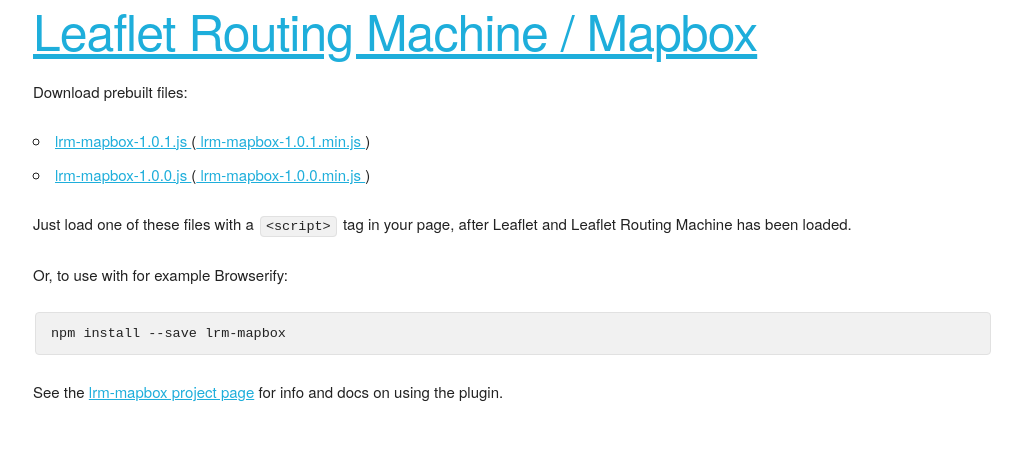
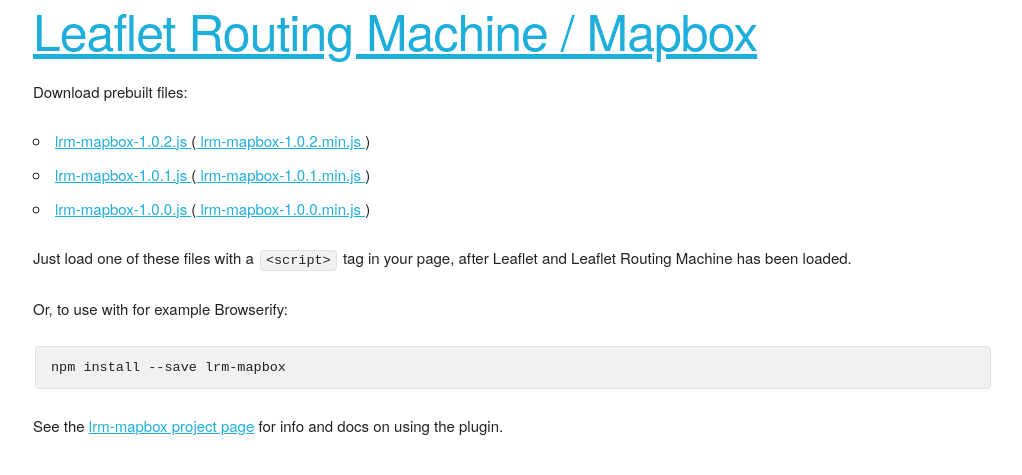
Before and after one commit to perliedman/lrm-mapbox, a Jekyll site: the page built from download/index.md, in a window 1280 px wide. Shown: the top 475 px of the page, without its empty margins (127-1149 px from the left). Built offline with Jekyll 4.4.1, drawn with Linux system fonts in a browser that asks for light colours; Markdown is read by kramdown in place of the engine named in the settings; some of the changed lines change nothing that is shown.

Commit message:
Dist files 1.0.2

```diff
--- a/_data/versions.yml
+++ b/_data/versions.yml
@@ -1,3 +1,5 @@
 - version: 1.0.0
 
 - version: 1.0.1
+
+- version: 1.0.2
--- /dev/null
+++ b/dist/lrm-mapbox-1.0.2.js
@@ -0,0 +1,434 @@
+(function e(t,n,r){function s(o,u){if(!n[o]){if(!t[o]){var a=typeof require=="function"&&require;if(!u&&a)return a(o,!0);if(i)return i(o,!0);var f=new Error("Cannot find module '"+o+"'");throw f.code="MODULE_NOT_FOUND",f}var l=n[o]={exports:{}};t[o][0].call(l.exports,function(e){var n=t[o][1][e];return s(n?n:e)},l,l.exports,e,t,n,r)}return n[o].exports}var i=typeof require=="function"&&require;for(var o=0;o<r.length;o++)s(r[o]);return s})({1:[function(require,module,exports){
+function corslite(url, callback, cors) {
+    var sent = false;
+
+    if (typeof window.XMLHttpRequest === 'undefined') {
+        return callback(Error('Browser not supported'));
+    }
+
+    if (typeof cors === 'undefined') {
+        var m = url.match(/^\s*https?:\/\/[^\/]*/);
+        cors = m && (m[0] !== location.protocol + '//' + location.domain +
+                (location.port ? ':' + location.port : ''));
+    }
+
+    var x = new window.XMLHttpRequest();
+
+    function isSuccessful(status) {
+        return status >= 200 && status < 300 || status === 304;
+    }
+
+    if (cors && !('withCredentials' in x)) {
+        // IE8-9
+        x = new window.XDomainRequest();
+
+        // Ensure callback is never called synchronously, i.e., before
+        // x.send() returns (this has been observed in the wild).
+        // See https://github.com/mapbox/mapbox.js/issues/472
+        var original = callback;
+        callback = function() {
+            if (sent) {
+                original.apply(this, arguments);
+            } else {
+                var that = this, args = arguments;
+                setTimeout(function() {
+                    original.apply(that, args);
+                }, 0);
+            }
+        }
+    }
+
+    function loaded() {
+        if (
+            // XDomainRequest
+            x.status === undefined ||
+            // modern browsers
+            isSuccessful(x.status)) callback.call(x, null, x);
+        else callback.call(x, x, null);
+    }
+
+    // Both `onreadystatechange` and `onload` can fire. `onreadystatechange`
+    // has [been supported for longer](http://stackoverflow.com/a/9181508/229001).
+    if ('onload' in x) {
+        x.onload = loaded;
+    } else {
+        x.onreadystatechange = function readystate() {
+            if (x.readyState === 4) {
+                loaded();
+            }
+        };
+    }
+
+    // Call the callback with the XMLHttpRequest object as an error and prevent
+    // it from ever being called again by reassigning it to `noop`
+    x.onerror = function error(evt) {
+        // XDomainRequest provides no evt parameter
+        callback.call(this, evt || true, null);
+        callback = function() { };
+    };
+
+    // IE9 must have onprogress be set to a unique function.
+    x.onprogress = function() { };
+
+    x.ontimeout = function(evt) {
+        callback.call(this, evt, null);
+        callback = function() { };
+    };
+
+    x.onabort = function(evt) {
+        callback.call(this, evt, null);
+        callback = function() { };
+    };
+
+    // GET is the only supported HTTP Verb by XDomainRequest and is the
+    // only one supported here.
+    x.open('GET', url, true);
+
+    // Send the request. Sending data is not supported.
+    x.send(null);
+    sent = true;
+
+    return x;
+}
+
+if (typeof module !== 'undefined') module.exports = corslite;
+
+},{}],2:[function(require,module,exports){
+var polyline = {};
+
+// Based off of [the offical Google document](https://developers.google.com/maps/documentation/utilities/polylinealgorithm)
+//
+// Some parts from [this implementation](http://facstaff.unca.edu/mcmcclur/GoogleMaps/EncodePolyline/PolylineEncoder.js)
+// by [Mark McClure](http://facstaff.unca.edu/mcmcclur/)
+
+function encode(coordinate, factor) {
+    coordinate = Math.round(coordinate * factor);
+    coordinate <<= 1;
+    if (coordinate < 0) {
+        coordinate = ~coordinate;
+    }
+    var output = '';
+    while (coordinate >= 0x20) {
+        output += String.fromCharCode((0x20 | (coordinate & 0x1f)) + 63);
+        coordinate >>= 5;
+    }
+    output += String.fromCharCode(coordinate + 63);
+    return output;
+}
+
+// This is adapted from the implementation in Project-OSRM
+// https://github.com/DennisOSRM/Project-OSRM-Web/blob/master/WebContent/routing/OSRM.RoutingGeometry.js
+polyline.decode = function(str, precision) {
+    var index = 0,
+        lat = 0,
+        lng = 0,
+        coordinates = [],
+        shift = 0,
+        result = 0,
+        byte = null,
+        latitude_change,
+        longitude_change,
+        factor = Math.pow(10, precision || 5);
+
+    // Coordinates have variable length when encoded, so just keep
+    // track of whether we've hit the end of the string. In each
+    // loop iteration, a single coordinate is decoded.
+    while (index < str.length) {
+
+        // Reset shift, result, and byte
+        byte = null;
+        shift = 0;
+        result = 0;
+
+        do {
+            byte = str.charCodeAt(index++) - 63;
+            result |= (byte & 0x1f) << shift;
+            shift += 5;
+        } while (byte >= 0x20);
+
+        latitude_change = ((result & 1) ? ~(result >> 1) : (result >> 1));
+
+        shift = result = 0;
+
+        do {
+            byte = str.charCodeAt(index++) - 63;
+            result |= (byte & 0x1f) << shift;
+            shift += 5;
+        } while (byte >= 0x20);
+
+        longitude_change = ((result & 1) ? ~(result >> 1) : (result >> 1));
+
+        lat += latitude_change;
+        lng += longitude_change;
+
+        coordinates.push([lat / factor, lng / factor]);
+    }
+
+    return coordinates;
+};
+
+polyline.encode = function(coordinates, precision) {
+    if (!coordinates.length) return '';
+
+    var factor = Math.pow(10, precision || 5),
+        output = encode(coordinates[0][0], factor) + encode(coordinates[0][1], factor);
+
+    for (var i = 1; i < coordinates.length; i++) {
+        var a = coordinates[i], b = coordinates[i - 1];
+        output += encode(a[0] - b[0], factor);
+        output += encode(a[1] - b[1], factor);
+    }
+
+    return output;
+};
+
+if (typeof module !== undefined) module.exports = polyline;
+
+},{}],3:[function(require,module,exports){
+(function (global){
+(function() {
+	'use strict';
+
+	var L = (typeof window !== "undefined" ? window['L'] : typeof global !== "undefined" ? global['L'] : null);
+	var corslite = require('corslite');
+	var polyline = require('polyline');
+
+	L.Routing = L.Routing || {};
+
+	L.Routing.Mapbox = L.Class.extend({
+		options: {
+			serviceUrl: 'https://api.tiles.mapbox.com/v4/directions/',
+			timeout: 30 * 1000,
+			profile: 'mapbox.driving'
+		},
+
+		initialize: function(accessToken, options) {
+			L.Util.setOptions(this, options);
+			this._accessToken = accessToken;
+		},
+
+		route: function(waypoints, callback, context, options) {
+			var timedOut = false,
+				wps = [],
+				url,
+				timer,
+				wp,
+				i;
+
+			options = options || {};
+			url = this.buildRouteUrl(waypoints, options);
+
+			timer = setTimeout(function() {
+								timedOut = true;
+								callback.call(context || callback, {
+									status: -1,
+									message: 'OSRM request timed out.'
+								});
+							}, this.options.timeout);
+
+			// Create a copy of the waypoints, since they
+			// might otherwise be asynchronously modified while
+			// the request is being processed.
+			for (i = 0; i < waypoints.length; i++) {
+				wp = waypoints[i];
+				wps.push({
+					latLng: wp.latLng,
+					name: wp.name,
+					options: wp.options
+				});
+			}
+
+			corslite(url, L.bind(function(err, resp) {
+				var data;
+
+				clearTimeout(timer);
+				if (!timedOut) {
+					if (!err) {
+						data = JSON.parse(resp.responseText);
+						this._routeDone(data, wps, callback, context);
+					} else {
+						callback.call(context || callback, {
+							status: -1,
+							message: 'HTTP request failed: ' + err
+						});
+					}
+				}
+			}, this), true);
+
+			return this;
+		},
+
+		_routeDone: function(response, inputWaypoints, callback, context) {
+			var alts = [],
+				route,
+				coordinates,
+			    actualWaypoints,
+			    indices,
+			    i;
+
+			context = context || callback;
+
+			actualWaypoints = this._toWaypoints(inputWaypoints,
+				[response.origin].concat(response.waypoints).concat([response.destination]));
+
+			for (i = 0; i < response.routes.length; i++) {
+				route = response.routes[i];
+				coordinates = polyline.decode(route.geometry, 6);
+				indices = this._mapWaypointIndices(actualWaypoints, route.steps, coordinates);
+				alts.push({
+					name: route.summary,
+					coordinates: coordinates,
+					instructions: this._convertInstructions(route.steps, indices.stepIndices),
+					summary: this._convertSummary(route),
+					inputWaypoints: inputWaypoints,
+					waypoints: actualWaypoints,
+					waypointIndices: indices.waypointIndices
+				});
+			}
+
+			callback.call(context, undefined, alts);
+		},
+
+		_toWaypoints: function(inputWaypoints, vias) {
+			var wps = [],
+			    i,
+			    c;
+			for (i = 0; i < vias.length; i++) {
+				c = vias[i].geometry.coordinates;
+				wps.push({
+					latLng: L.latLng(c[1], c[0]),
+					name: vias[i].properties.name,
+					options: inputWaypoints[i].options
+				});
+			}
+
+			return wps;
+		},
+
+		buildRouteUrl: function(waypoints, options) {
+			var locs = [],
+			    computeInstructions,
+			    computeAlternative,
+			    locationKey;
+
+			for (var i = 0; i < waypoints.length; i++) {
+				locationKey = this._locationKey(waypoints[i].latLng);
+				locs.push((i ? ';' : '') + locationKey);
+			}
+
+			computeAlternative = computeInstructions =
+				!(options && options.geometryOnly);
+
+			return this.options.serviceUrl + this.options.profile + '/' + locs + '.json?' +
+				'instructions=' + computeInstructions + '&' +
+				'alternatives=' + computeAlternative + '&' +
+				'geometry=polyline&access_token=' + this._accessToken;
+		},
+
+		_locationKey: function(location) {
+			return location.lng + ',' + location.lat;
+		},
+
+		_convertSummary: function(route) {
+			return {
+				totalDistance: route.distance,
+				totalTime: route.duration
+			};
+		},
+
+		_convertInstructions: function(steps, stepIndices) {
+			var result = [],
+			    i,
+			    step,
+			    type;
+
+			for (i = 0; i < steps.length; i++) {
+				step = steps[i];
+				type = this._drivingDirectionType(step.maneuver);
+				if (type) {
+					result.push({
+						type: type,
+						distance: step.distance || 0,
+						time: step.duration || 0,
+						road: step.way_name,
+						direction: step.direction,
+						index: stepIndices[i]
+					});
+				}
+			}
+
+			return result;
+		},
+
+		_drivingDirectionType: function(maneuver) {
+			switch (maneuver.type) {
+			case 'continue':
+				return 'Straight';
+			case 'bear right':
+				return 'SlightRight';
+			case 'turn right':
+				return 'Right';
+			case 'sharp right':
+				return 'SharpRight';
+			case 'u-turn':
+				return 'TurnAround';
+			case 'sharp left':
+				return 'SharpLeft';
+			case 'turn left':
+				return 'Left';
+			case 'bear left':
+				return 'SlightLeft';
+			case 'waypoint':
+				return 'WaypointReached';
+			case 'depart':
+				return 'Straight';
+			case 'enter roundabout':
+				return 'Roundabout';
+			case 'arrive':
+				return 'DestinationReached';
+			default:
+				return null;
+			}
+		},
+
+		_mapWaypointIndices: function(waypoints, instructions, coordinates) {
+			var wpIndices = [],
+				stepIndices = [],
+				wpIndex = 0,
+				stepIndex = 0,
+				wp = waypoints[wpIndex],
+				stepCoord = instructions[stepIndex].maneuver.location.coordinates,
+			    i,
+			    c;
+
+			for (i = 0; i < coordinates.length; i++) {
+				c = coordinates[i];
+				if (Math.abs(c[0] - wp.latLng.lat) < 1e-5 &&
+					Math.abs(c[1] - wp.latLng.lng) < 1e-5) {
+					wpIndices.push(i);
+					wp = waypoints[++wpIndex];
+				}
+				if (stepCoord && Math.abs(c[0] - stepCoord[1]) < 1e-5 &&
+					Math.abs(c[1] - stepCoord[0]) < 1e-5) {
+					stepIndices.push(i);
+					stepIndex++;
+					stepCoord = instructions[stepIndex] && instructions[stepIndex].maneuver.location.coordinates;
+				}
+			}
+
+			return {
+				waypointIndices: wpIndices,
+				stepIndices: stepIndices
+			};
+		}
+	});
+
+	L.Routing.mapbox = function(accessToken, options) {
+		return new L.Routing.Mapbox(accessToken, options);
+	};
+
+	module.exports = L.Routing.Mapbox;
+})();
+
+}).call(this,typeof global !== "undefined" ? global : typeof self !== "undefined" ? self : typeof window !== "undefined" ? window : {})
+},{"corslite":1,"polyline":2}]},{},[3]);
```
Also changed, not shown: dist/lrm-mapbox-1.0.2.min.js (added).
